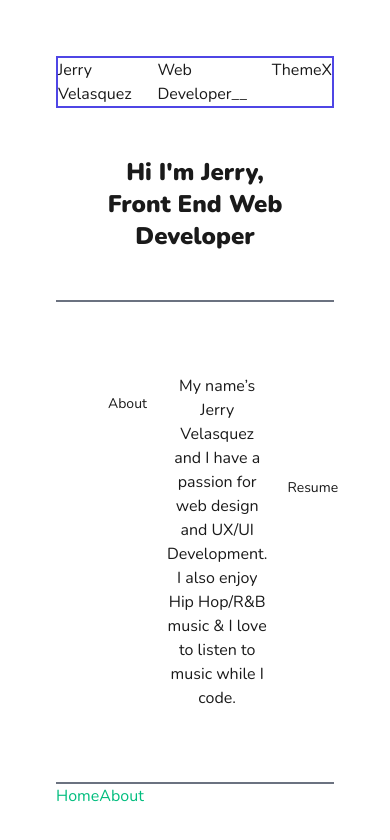
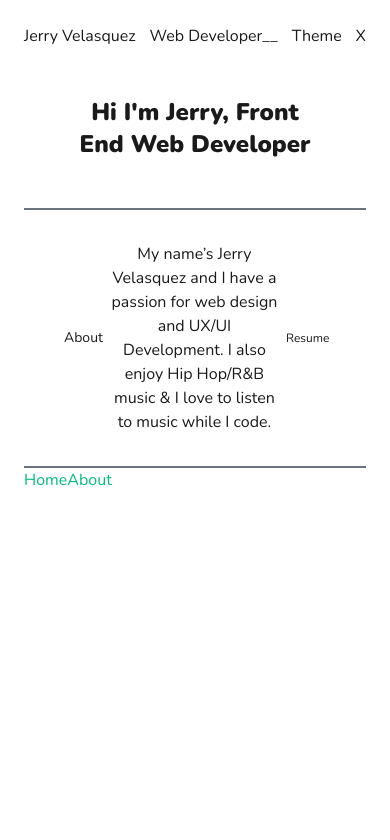
Before and after one commit to jerryv45/Portfolio, a Vue app: page / in a window 390 px wide. Shown: the top 840 px of the page. Built offline with nearby package versions, Linux system fonts and the light colour scheme.

Commit message:
Updated some margins paddings for responsiveness

```diff
--- a/src/App.vue
+++ b/src/App.vue
@@ -5,7 +5,7 @@ import { RouterLink, RouterView } from "vue-router";
 
 <template>
   <header>
-    <div class="navbar sticky w-full flex justify-between m-0 p-0 container mx-auto border-solid border-2  border-indigo-600">
+    <div class="navbar sticky w-full flex justify-between m-0 p-0 container mx-auto ">
       <p class="name">Jerry Velasquez</p>
       <p class="occupation">Web Developer__</p>
 
--- a/src/assets/main.css
+++ b/src/assets/main.css
@@ -20,3 +20,10 @@ a,
   color: hsla(160, 100%, 37%, 1);
   transition: 0.4s;
 }
+
+
+@media only screen and (max-width: 600px) {
+  #app {
+    margin: 1rem;
+  }
+}
--- a/src/views/HomeView.vue
+++ b/src/views/HomeView.vue
@@ -8,15 +8,16 @@
   <div class="line w-100 border-b-2 border-gray-500"></div>
 
   <div class="section-2">
-    <div class="section-2-wrapper flex m-12 sm:m-24 lg:m-24">
-      <div class="floaty text-sm translate-x-1 translate-y-11 md:translate-x-1 md:translate-y-12">About</div>
-      <h3 class="paragraph sm:text-2xl md:text-2xl lg:text-3xl  p-6 sm:p-6  lg:p-10 text-center">My name’s Jerry Velasquez and I have a passion for web design and UX/UI Development. I also enjoy Hip Hop/R&B music & I love to listen to music while I code.</h3>
-      <div class="floaty-2 text-sm -translate-x-1 translate-y-32 md:translate-y-32 lg:-translate-x-8 lg:translate-y-32 ">Resume</div>
+    <div class="section-2-wrapper flex items-center m-8 sm:m-8 lg:m-24 justify-evenly">
+      <div class="floaty text-sm m-2 w-10">About</div>
+      <h3 class="paragraph sm:text-3xl md:text-2xl lg:text-3xl  sm:p-6  lg:p-10 text-center  ">My name’s Jerry Velasquez and I have a passion for web design and UX/UI Development. I also enjoy Hip Hop/R&B music & I love to listen to music while I code.</h3>
+      <div class="floaty-2 text-xs sm:text-xs m-2 w-10 ">Resume</div>
     </div>
   </div>
 
   <div class="line w-100 border-b-2 border-gray-500"></div>
 
 
+
 </main>
 </template>
```
